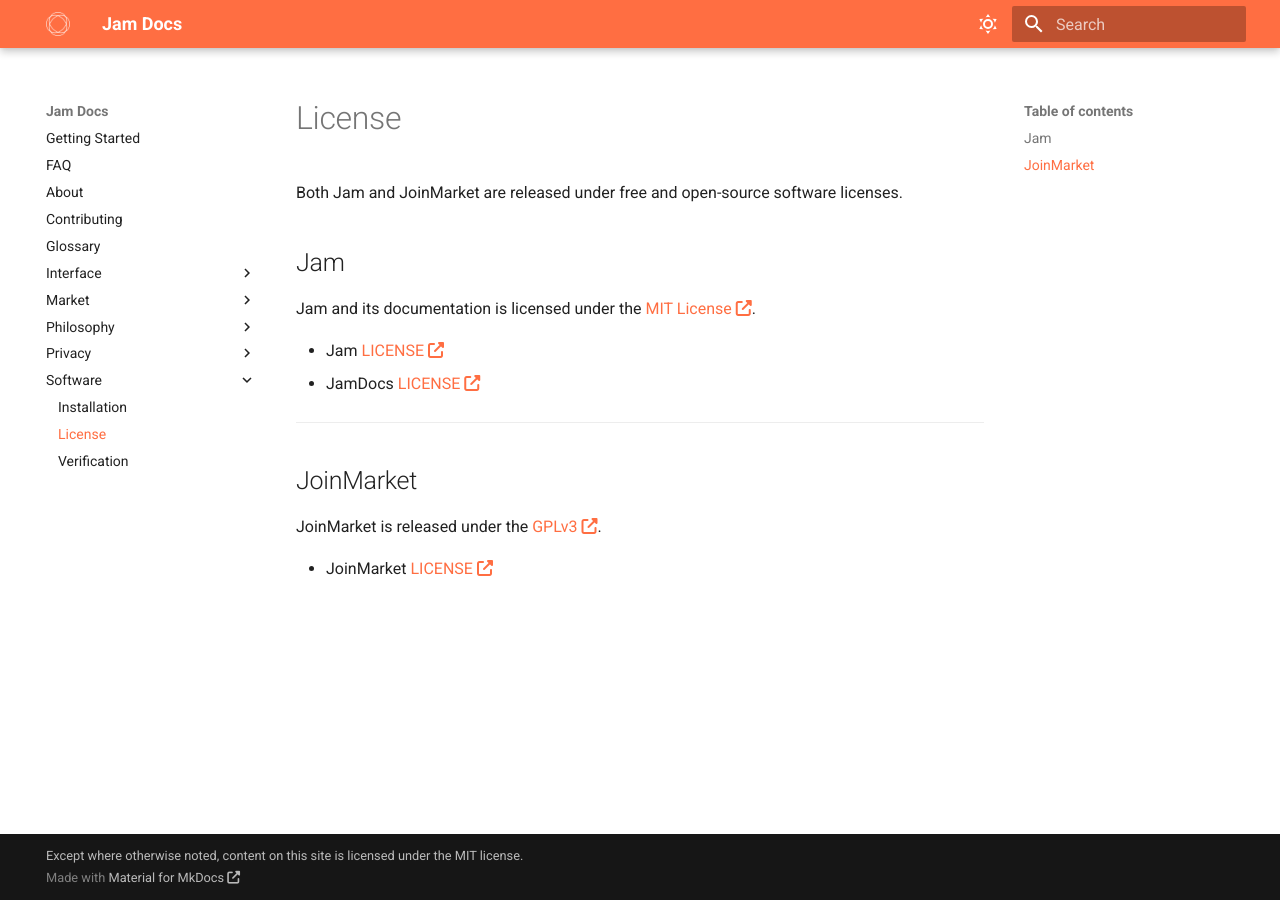
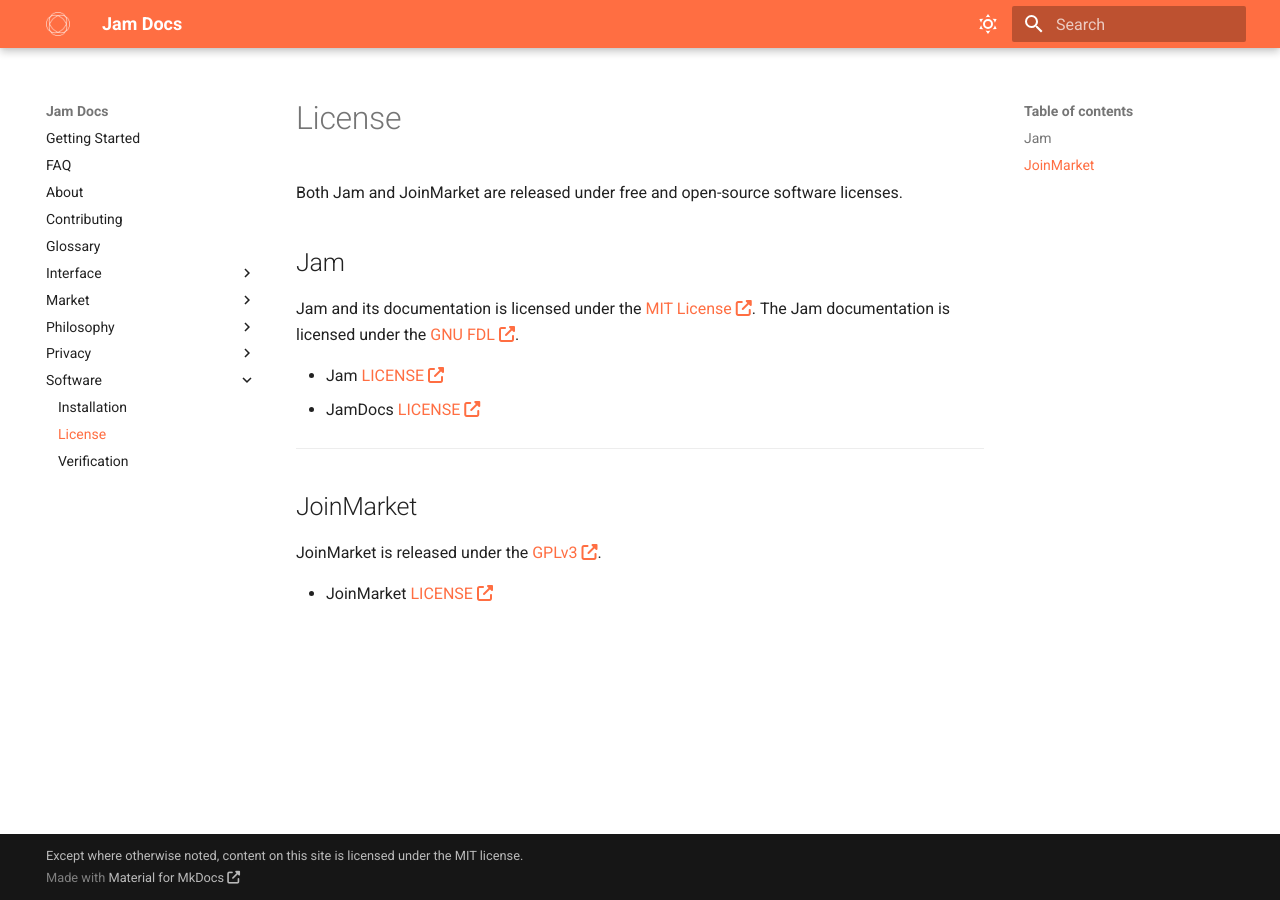
Before and after one commit to joinmarket-webui/jamdocs, an MkDocs documentation site: the page built from docs/software/license.md, in a window 1280 px wide. Built offline with MkDocs 1.6.1 and Material for MkDocs 9.7.7, drawn with Linux system fonts in a browser that asks for light colours; nearby versions of some CDN libraries.

Commit message:
docs: switch to fdl

```diff
--- a/docs/software/license.md
+++ b/docs/software/license.md
@@ -5,6 +5,7 @@
 ## Jam
 
 Jam and its documentation is licensed under the [MIT License](https://directory.fsf.org/wiki/License:Expat).
+The Jam documentation is licensed under the [GNU FDL](https://www.gnu.org/licenses/fdl-1.3.en.html).
 
 - Jam [LICENSE](https://github.com/joinmarket-webui/joinmarket-webui/blob/master/LICENSE)
 - JamDocs [LICENSE](https://github.com/joinmarket-webui/jamdocs/blob/master/LICENSE)
```
Also changed, not shown: 1 other file.
